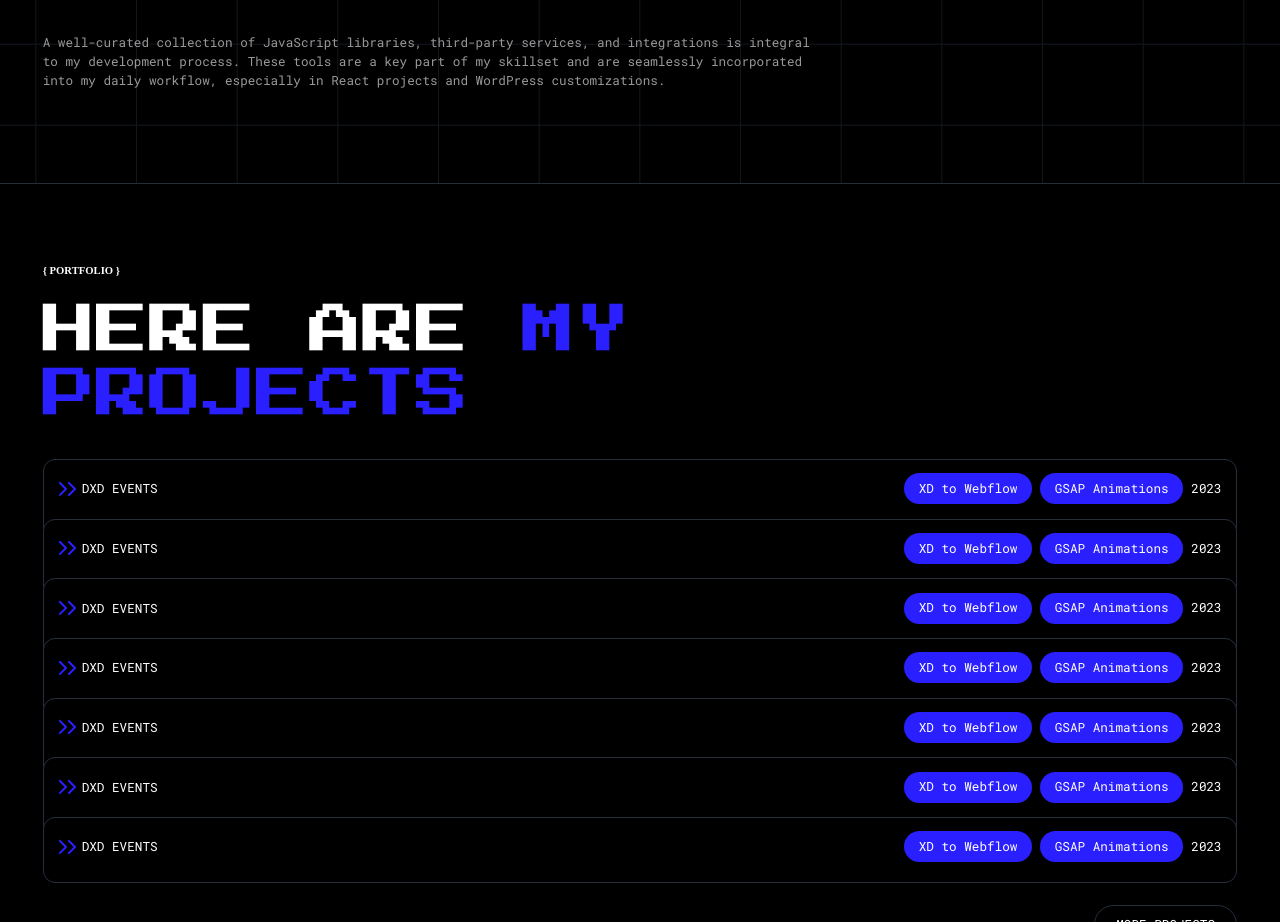
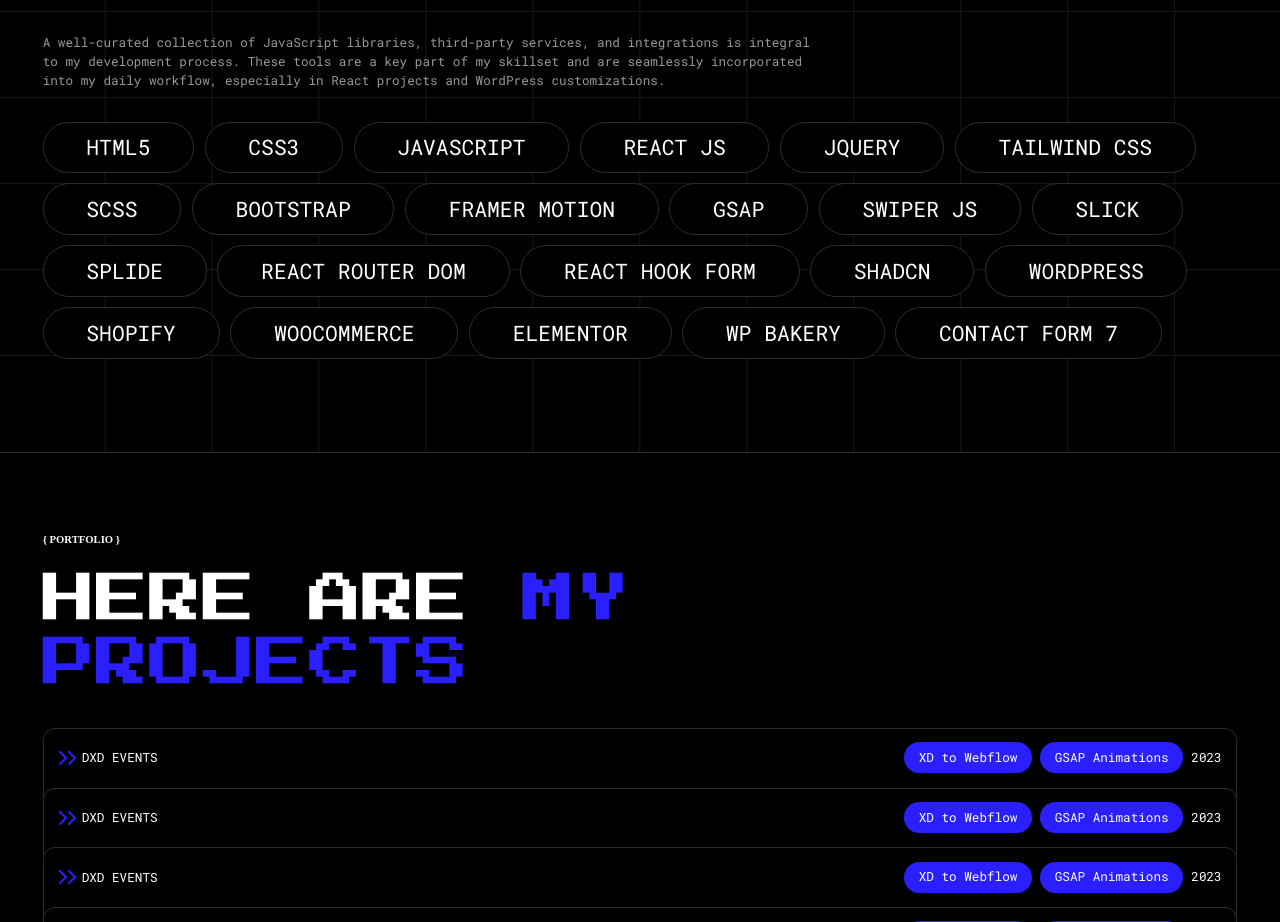
Before and after one commit to hakhan1999/HassanAK-Portfolio, a React (Vite) app: page / in a window 1280 px wide. Shown: the part 2120-3042 px from the top of the page. Built offline with nearby package versions, Linux system fonts and the light colour scheme; a web font is replaced by a local one.

Commit message:
Tech Section Completed

```diff
--- a/index.html
+++ b/index.html
@@ -2,9 +2,9 @@
 <html lang="en">
   <head>
     <meta charset="UTF-8" />
-    <link rel="icon" type="image/svg+xml" href="src/assets/logo.svg" />
+    <link rel="icon" type="image/svg+xml" href="src/assets/images/logo.svg" />
     <meta name="viewport" content="width=device-width, initial-scale=1.0" />
-    <title>Hassan AK Portfolio</title>
+    <title>Hassan Ahmed Khan Portfolio</title>
   </head>
   <body>
     <div id="root"></div>
--- a/src/components/Toolkit.jsx
+++ b/src/components/Toolkit.jsx
@@ -2,22 +2,28 @@
 import "../styles/Toolkit.css";
 
 const techStack = [
+  "HTML5",
+  "CSS3",
+  "Javascript",
+  "React JS",
+  "jQuery",
+  "Tailwind CSS",
+  "SCSS",
+  "Bootstrap",
+  "Framer Motion",
   "GSAP",
-  "ZAPIER",
-  "MAKE.COM",
-  "BASIN",
-  "RECAPTCHA",
-  "GTM",
-  "GA4",
-  "CALENDLY",
-  "SWIPER",
-  "MAPBOX",
-  "MEMBERSTACK",
-  "GOOGLE MAPS",
-  "CONVERTKIT",
-  "FS ATTRIBUTES",
-  "WEGLOT",
-  "MAILCHIMP",
+  "Swiper JS",
+  "Slick",
+  "Splide",
+  "React Router DOM",
+  "React Hook Form",
+  "ShadCN",
+  "WordPress",
+  "Shopify",
+  "Woocommerce",
+  "Elementor",
+  "Wp Bakery",
+  "Contact Form 7",
 ];
 
 const Toolkit = () => {
@@ -41,6 +47,11 @@
               and WordPress customizations.
             </p>
           </div>
+          <ul className="techUsed">
+            {techStack.map((item, index) => (
+              <li key={index}>{item}</li>
+            ))}
+          </ul>
         </div>
       </div>
     </section>
--- a/src/styles/Toolkit.css
+++ b/src/styles/Toolkit.css
@@ -46,3 +46,43 @@
     z-index: 1;
     position: relative;
 }
+
+ul.techUsed {
+    display: flex;
+    flex-wrap: wrap;
+    margin-top: 3rem;
+    gap: 1rem;
+}
+
+ul.techUsed li {
+    border: 0.125rem solid var(--border-color);
+    border-radius: 6.25rem;
+    padding: 1rem 4rem;
+    font-size: 2rem;
+    text-transform: uppercase;
+    width: fit-content;
+    display: flex;
+    justify-content: center;
+    align-items: center;
+    position: relative;
+    background: black;
+    z-index: 1;
+}
+
+ul.techUsed li::before {
+    content: '';
+    background-image: radial-gradient(circle, #2a1fffb3, #5b185980);
+    width: 100%;
+    height: 100%;
+    position: absolute;
+    left: 0;
+    top: 0;
+    border-radius: 3.125rem;
+    opacity: 0;
+    transition: all 0.4s ease-out;
+    z-index: -1;
+}
+
+ul.techUsed li:hover:before {
+    opacity: 1;
+}
```
